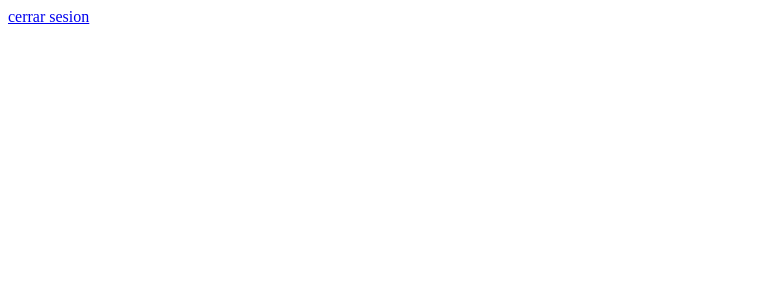
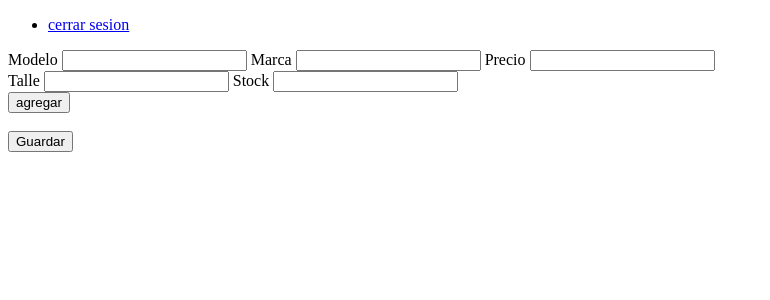
Before and after one commit to nicolasandrada/CRUD-con-Sesion, a PHP site: page /home.php in a window 1280 px wide. Before the commit the part shown is almost empty. Shown: the top 300 px of the page, without its empty margins (0-770 px from the left). Run offline with PHP 8.4, Linux system fonts and the light colour scheme; the visitor is signed in with stand-in values (Sample User, id 1).

Commit message:
generado

```diff
--- a/auth/register.php
+++ b/auth/register.php
@@ -20,7 +20,9 @@ if($r->num_rows > 0){
     header("location: ../index.php?error=ya existe el usuario");
 }else{
     $sql = "INSERT INTO user VALUES ( null, '$name', '$pass', '$birth_date', '$sex', '$photo')";
-    //$sql = "INSERT INTO user(name, pass) VALUES ( '$name', '$pass')";
+    //$sql = "INSERT INTO user( pass,name) VALUES ( '$pass','$name')";
 
     $con->query($sql);
+
+    //include 'login.php';
 }
--- /dev/null
+++ b/cargaproductos.php
@@ -0,0 +1,27 @@
+
+    <form action="producto/agregar.php" method="post">
+        <label for="modelo">Modelo</label>
+        <input type="text" name="modelo" id="modelo">
+
+        <label for="marca">Marca</label>
+        <input type="text" name="marca" id="marca">
+
+        <label for="precio">Precio</label>
+        <input type="number" name="precio" id="precio">
+
+        <div id="talles">
+            <label for="talle">Talle</label>
+            <input type="number" name="talle[]" id="talle">
+            <label for="stock">Stock</label>
+            <input type="number" name="stock[]" id="stock">
+            <br>
+        </div>
+
+        <input type="button" value="agregar" id='agregar'>
+        <br>
+        <br>
+        <input type="submit" value="Guardar">
+    </form>
+
+
+<script src="js/funcion.js"></script>
--- a/home.php
+++ b/home.php
@@ -11,7 +11,9 @@
     <title>Document</title>
 </head>
 <body>
-    <a href="auth/logout.php">cerrar sesion</a>
-
+    <?php
+    include "include/navbar.php";
+    include "cargaproductos.php";
+    ?>
 </body>
 </html>
--- /dev/null
+++ b/include/navbar.php
@@ -0,0 +1,5 @@
+<nav>
+    <ul>
+        <li><a href="auth/logout.php">cerrar sesion</a></li>
+    </ul>
+</nav>
--- /dev/null
+++ b/js/funcion.js
@@ -0,0 +1,18 @@
+var talles = document.getElementById('talles');
+var agregar = document.getElementById('agregar');
+
+agregar.addEventListener("click", function(){
+
+    /*
+    a = 100;
+    b = 200;
+    a = a + 500
+    */
+    talles.innerHTML = talles.innerHTML + `<label for="talle">Talle</label>
+                                            <input type="number" name="talle[]" id="talle">
+                                            <label for="stock">Stock</label>
+                                            <input type="number" name="stock" id="stock">
+                                            <br>`
+
+
+})
```
Also changed, not shown: producto/agregar.php (added, +11 -0 lines).
